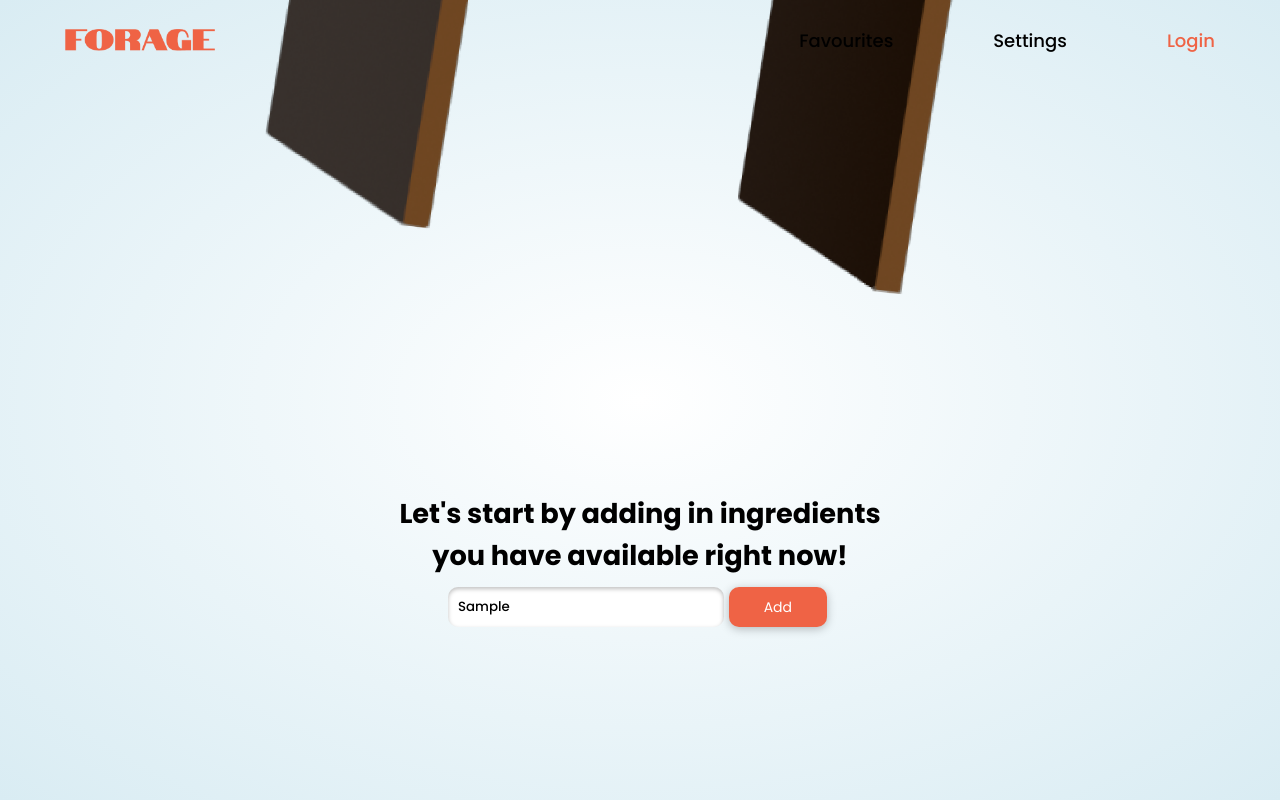
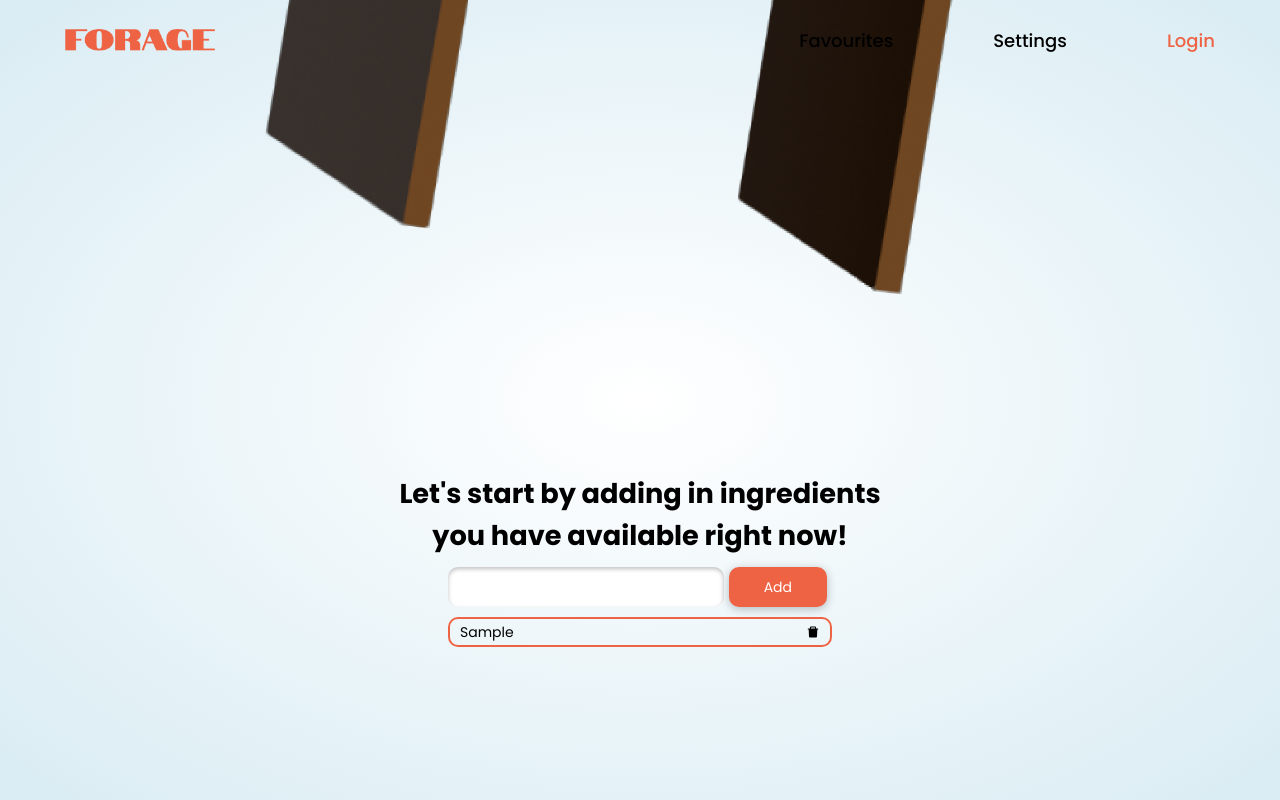
Before and after one commit to eilidhma/forage, a Next.js app: page / in a window 1280 px wide. Both pictures are taken after typing "Sample" into the empty fields and a click on the button "Add". Shown: the part 744-1544 px from the top of the page. Built offline with nearby package versions, Linux system fonts and the light colour scheme.

Commit message:
fixed add function, need to create remove function

```diff
--- a/comps/AddIngredients/index.js
+++ b/comps/AddIngredients/index.js
@@ -5,6 +5,7 @@ import { motion } from "framer-motion";
 import { themes, comp_themes } from "../../utils/variables";
 import { useTheme } from "../../utils/provider";
 import { colors } from "../../utils/colors";
+import { AiFillDelete } from 'react-icons/ai';
 
 const AddIngsCont = styled.div`
     display: flex;
@@ -41,7 +42,6 @@ const AddButton = styled(motion.button)`
     border-radius: 10px;
     border: none;
     box-shadow: 0px 2px 10px rgba(0, 0, 0, 0.25);
-
     font-family: "Poppins", sans-serif;
     font-size: 14px;
     color: white;
@@ -53,36 +53,55 @@ const AddButton = styled(motion.button)`
 const Ingredient = styled.div`
     display: flex;
     align-items: center;
-    padding-left: 10px;
-    border: ${colors.orange} 2px solid;
+    border: ${props=>props.borderColor} 2px solid;
     border-radius: 10px;
     width: 100%;
     height: 30px;
-
+    margin: 5px 0 5px 0;
     font-family: "Poppins", sans-serif;
     font-size: 14px;
-    color: black;
+    color: ${props=>props.color};
+`
+const IngCont = styled.div`
+    display: flex;
+    flex: 1;
+    padding: 10px;
+    justify-content: ${props=>props.justify};
 `
 
 
-export default function AddIngredients()
+
+export default function AddIngredients({
+    justify="flex-start"
+})
 {
-    const Ings = []
+    const {theme, setTheme} = useTheme();
 
-    useEffect(() => {
-
-    }, [])
+    const [ings, setIngs] = useState([]);
+    const [searchVal, setSearchVal] = useState("");
 
     const PushIngredient = () => {
-        Ings.push(document.getElementById("SearchInput").value)
-        console.log(Ings)
+        if(searchVal != "" && !ings.includes(searchVal))
+        {
+            let temp = ings
+            temp.push(searchVal)
+            setIngs(temp)
+            setSearchVal("")
+            console.log(ings)
+        }
+    }
+
+    function SpliceIngredient(){
+
     }
 
 
     return <>
         <AddIngsCont>
             <SearchBarCont>
-                <SearchBar id="SearchInput"/>
+                <SearchBar value={searchVal} onChange={(e)=>{
+                setSearchVal(e.target.value)
+            }}/>
                 <AddButton
                     whileHover={{ scale: 1.1 }}
                     whileTap={{ scale: 0.9 }}
@@ -91,9 +110,19 @@ export default function AddIngredients()
                     Add
                 </AddButton>
             </SearchBarCont>
-                {Ings.map((o, i) =>
-                    <Ingredient key={i}>
-                        {o}
+                {ings.map((o, i) =>
+                    <Ingredient
+                        color={themes[theme].text}
+                        borderColor={comp_themes[theme].ingredient_border_color}
+                        key={i}>
+                        <IngCont justify>
+                            {o}
+                        </IngCont>
+                        <IngCont justify="flex-end">
+                            <AiFillDelete
+                                onClick={()=>SpliceIngredient()}
+                            />
+                        </IngCont>
                     </Ingredient>
                 )}
         </AddIngsCont>
--- a/utils/variables.js
+++ b/utils/variables.js
@@ -1,3 +1,5 @@
+import { colors } from "./colors"
+
 export const themes = {
   default:{
     outerGradient:'#D9ECF3',
@@ -28,6 +30,7 @@ export const comp_themes = {
     switch_border_color:'#1B2B47',
     switch_bg_color:'#1B2B47',
     slider_bg_color:'#1B2B47',
+    ingredient_border_color: colors.orange
   },
   dark: {
     nav_bg_color:"#000",
@@ -35,6 +38,7 @@ export const comp_themes = {
     switch_border_color:'white',
     switch_bg_color:'white',
     slider_bg_color:'#EDF2F4',
+    ingredient_border_color: 'white'
   }
 }
 
```
